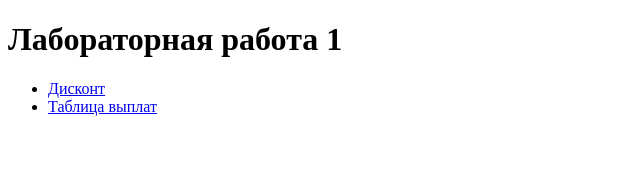
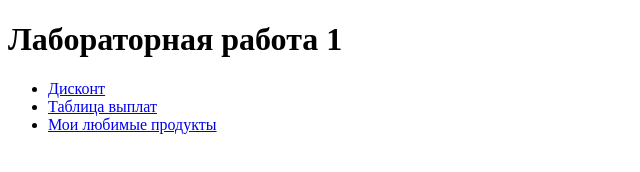
Before and after one commit to Pumblnec/webka-, a plain HTML site: page lab1.html in a window 1280 px wide. Shown: the whole page, without its empty margins (0-640 px from the left). Drawn offline with Linux system fonts and the light colour scheme.

Commit message:
Обновленный список

```diff
--- a/lab1.html
+++ b/lab1.html
@@ -11,7 +11,7 @@
         <ul>
             <li><a href="discount.html"> Дисконт</a></li>
             <li><a href="table.html">Таблица выплат</a></li>
-
+            <li><a href="favorites.html"> Мои любимые продукты</a></li>
         </ul>
 
     </body>
```
